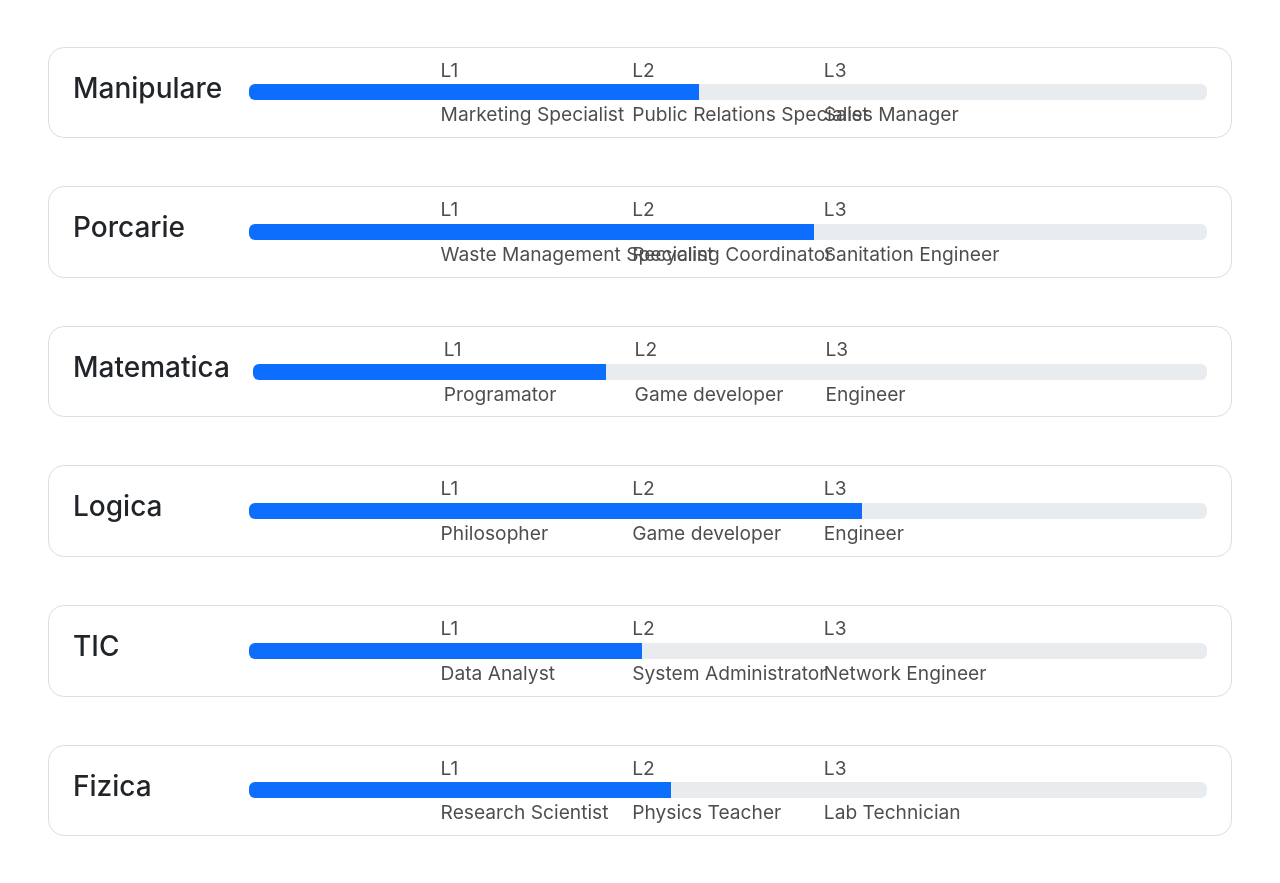
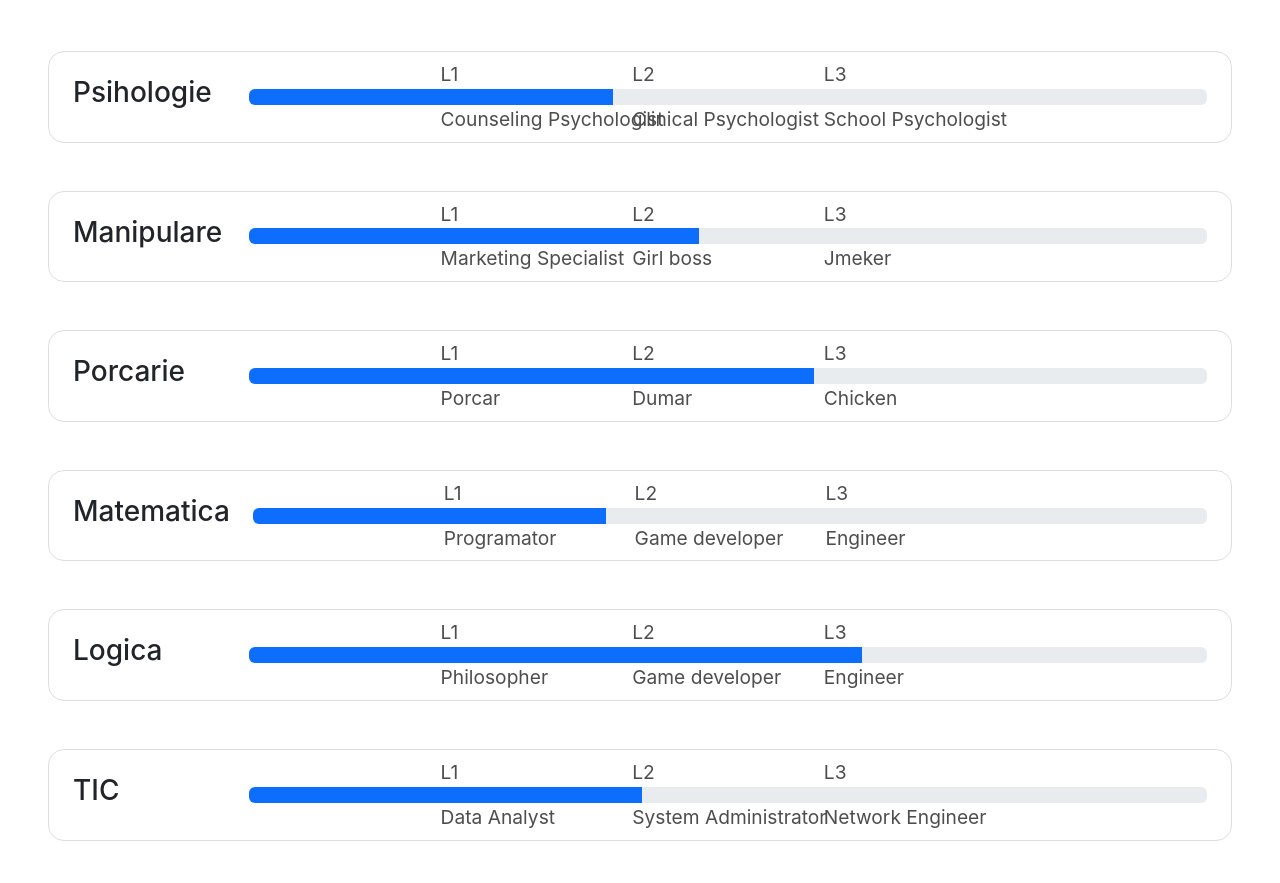
Before and after one commit to quorrra/HackIntern, a React (Create React App) app in the folder frontend/: page / in a window 1280 px wide. Shown: the part 1476-2359 px from the top of the page. Built offline with nearby package versions, Linux system fonts and the light colour scheme.

Commit message:
finishing remarks

```diff
--- a/frontend/src/assets/cp.json
+++ b/frontend/src/assets/cp.json
@@ -33,15 +33,15 @@
     {
       "Manipulare": {
         "L1": ["Marketing Specialist"],
-        "L2": ["Public Relations Specialist"],
-        "L3": ["Sales Manager"]
+        "L2": ["Girl boss"],
+        "L3": ["Jmeker"]
       }
     },
     {
       "Porcarie": {
-        "L1": ["Waste Management Specialist"],
-        "L2": ["Recycling Coordinator"],
-        "L3": ["Sanitation Engineer"]
+        "L1": ["Porcar"],
+        "L2": ["Dumar"],
+        "L3": ["Chicken"]
       }
     },
     {
--- a/frontend/src/components/CareerPathsI/CareerPaths.jsx
+++ b/frontend/src/components/CareerPathsI/CareerPaths.jsx
@@ -1,8 +1,8 @@
 import React, { useState } from "react";
-import Badge from 'react-bootstrap/Badge';
+import Badge from "react-bootstrap/Badge";
 import { Row, Col, Container, Button } from "react-bootstrap";
-import ProgressBar from 'react-bootstrap/ProgressBar';
-import './CareerPaths.css'
+import ProgressBar from "react-bootstrap/ProgressBar";
+import "./CareerPaths.css";
 import SkillProgress from "../landing/SkillProgress";
 import { useSearchParams } from "react-router-dom";
 
@@ -58,7 +58,7 @@ const CareerPaths = () => {
             <p className="text-decoration-underline">Aptitudini necesare</p>
             <Row>
               <Col md={3} sm={12} xs={12} className="right-side">
-                <p>Mate</p>
+                <p>Matematica</p>
               </Col>
               <Col md={8}>
                 <ProgressBar animated now={85} />
@@ -81,9 +81,10 @@ const CareerPaths = () => {
               </Col>
             </Row>
             <Row>
-                <Button className="py-3 hk-thin" href={"/test"} variant="info">Rezolva urmatorul test!</Button>
+              <Button className="py-3 hk-thin" href={"/test"} variant="info">
+                Rezolva urmatorul test!
+              </Button>
             </Row>
-
           </div>
         </Col>
       </Row>
```
Also changed, not shown: frontend/src/components/landing/Landing.jsx (+22 -9 lines).
